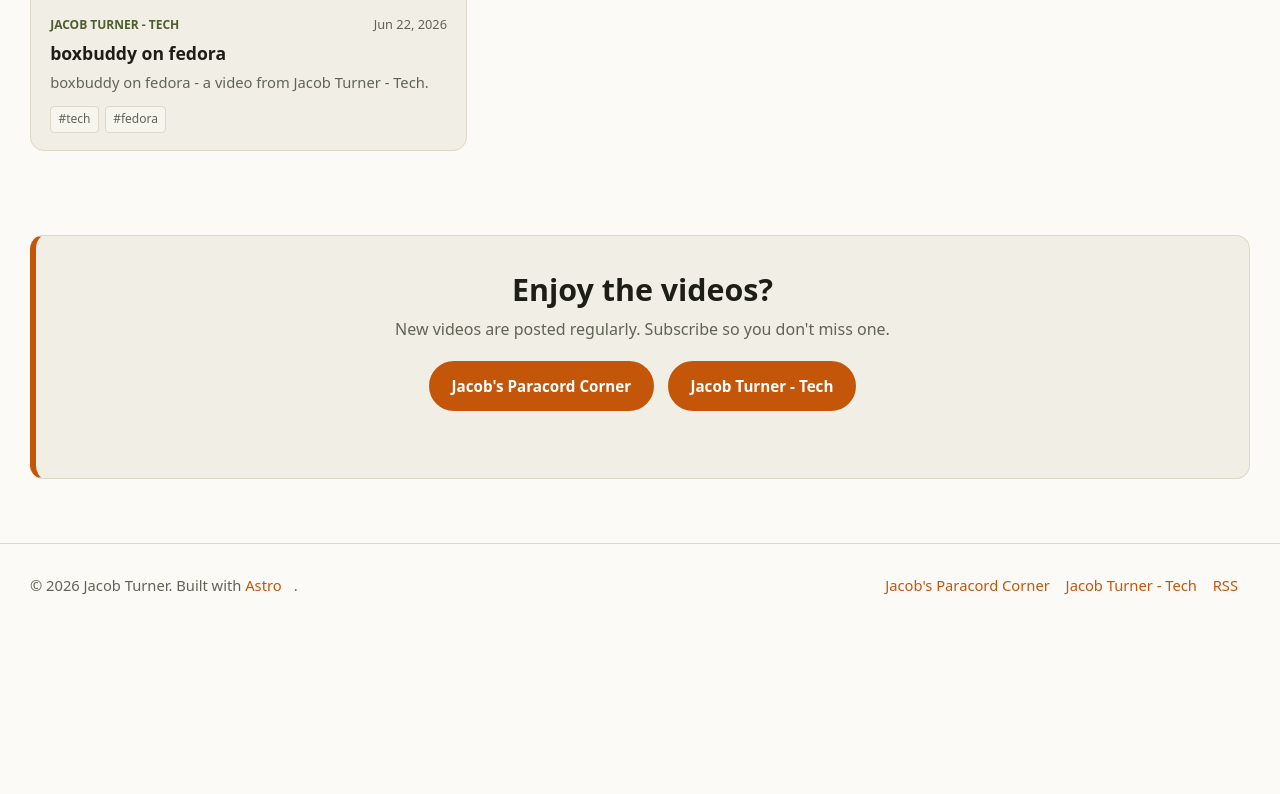
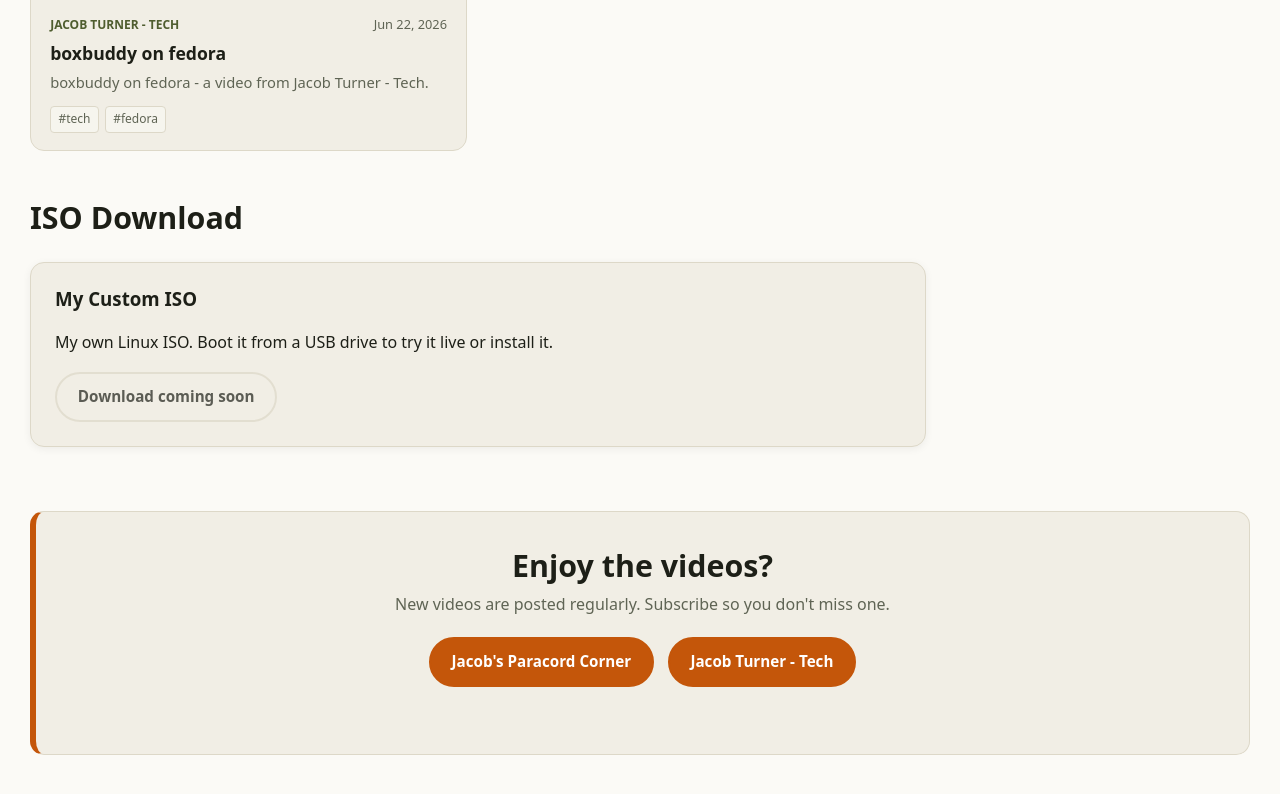
Before and after one commit to jacobdt23/jacobdt23.github.io, an Astro site: page /tech in a window 1280 px wide. Shown: the part 1280-2074 px from the top of the page. Before the commit the page ends 1906 px from the top, so only its background shows below. Built offline with nearby package versions, Linux system fonts and the light colour scheme; Astro itself is replaced by a stand-in of ours.

Commit message:
Prepare for Cloudflare, add ISO section

```diff
--- a/astro.config.mjs
+++ b/astro.config.mjs
@@ -1,7 +1,7 @@
 import { defineConfig } from "astro/config";
 
 export default defineConfig({
-  site: "https://jacobdt23.github.io",
+  site: "https://jacobdt23.pages.dev",
   trailingSlash: "always",
   build: { format: "directory" },
   redirects: {
--- a/src/components/ChannelPage.astro
+++ b/src/components/ChannelPage.astro
@@ -2,6 +2,7 @@
 import BaseLayout from "../layouts/BaseLayout.astro";
 import Toc from "./Toc.astro";
 import VideoCard from "./VideoCard.astro";
+import IsoDownload from "./IsoDownload.astro";
 import { getEntry, render } from "astro:content";
 import { getVideos, getChannels } from "../lib/site";
 
@@ -56,6 +57,8 @@ const vids = (await getVideos()).filter((v) => v.data.channel === name);
           }
         </div>
       </section>
+
+      {page === "tech" && <IsoDownload />}
     </div>
     <Toc />
   </div>
--- /dev/null
+++ b/src/components/IsoDownload.astro
@@ -0,0 +1,49 @@
+---
+// Edit these values to publish your ISO. GitHub can't host files over 100 MB,
+// so point `url` at a GitHub Release, SourceForge, Google Drive, etc.
+const iso = {
+  name: "My Custom ISO",
+  description: "My own Linux ISO. Boot it from a USB drive to try it live or install it.",
+  version: "",
+  size: "",
+  sha256: "",
+  url: "", // leave empty until the download is ready
+};
+const ready = iso.url !== "";
+---
+
+<section id="iso-download">
+  <h2>ISO Download</h2>
+  <div class="iso-card">
+    <h3>{iso.name}</h3>
+    <p>{iso.description}</p>
+    {
+      (iso.version || iso.size) && (
+        <p class="meta">
+          {[iso.version && `Version ${iso.version}`, iso.size].filter(Boolean).join(" · ")}
+        </p>
+      )
+    }
+    {iso.sha256 && <p class="meta">SHA-256: <code>{iso.sha256}</code></p>}
+    {
+      ready ? (
+        <a class="btn" href={iso.url} target="_blank" rel="noopener">Download ISO</a>
+      ) : (
+        <span class="btn btn-ghost" aria-disabled="true">Download coming soon</span>
+      )
+    }
+  </div>
+</section>
+
+<style>
+  .iso-card {
+    background: var(--bg-alt);
+    border: 1px solid var(--border);
+    border-radius: var(--radius);
+    padding: 1.5rem;
+    box-shadow: var(--shadow-sm);
+  }
+  .iso-card h3 { margin-top: 0; }
+  .iso-card code { word-break: break-all; }
+  .iso-card [aria-disabled="true"] { cursor: not-allowed; opacity: .7; }
+</style>
--- a/src/components/Toc.astro
+++ b/src/components/Toc.astro
@@ -36,7 +36,7 @@ if (path === "/") {
 } else if (path === "/paracord/") {
   items = channelItems("Paracord Videos", "🪢");
 } else if (path === "/tech/") {
-  items = channelItems("Tech Videos", "💻");
+  items = [...channelItems("Tech Videos", "💻"), ["iso-download", "💿", "ISO Download"]];
 } else if (path === "/calculator/") {
   items = [
     ["measurements", "📏", "Measurements & Style"],
--- a/src/lib/site.ts
+++ b/src/lib/site.ts
@@ -5,7 +5,7 @@ export const SITE = {
   description:
     "Paracord tutorials and tech videos: Linux, Windows and PC hardware. Two YouTube channels, one place.",
   author: "Jacob Turner",
-  url: "https://jacobdt23.github.io",
+  url: "https://jacobdt23.pages.dev",
   locale: "en-us",
 };
 
```
Also changed, not shown: .github/workflows/astro.yaml, 2 other files.
